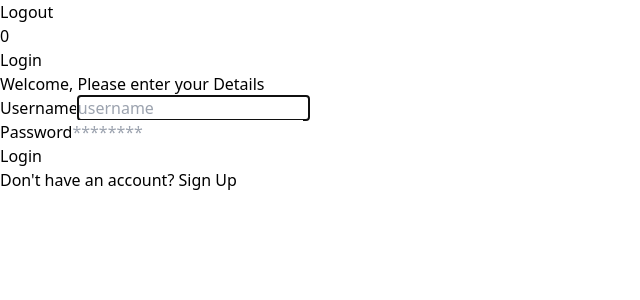
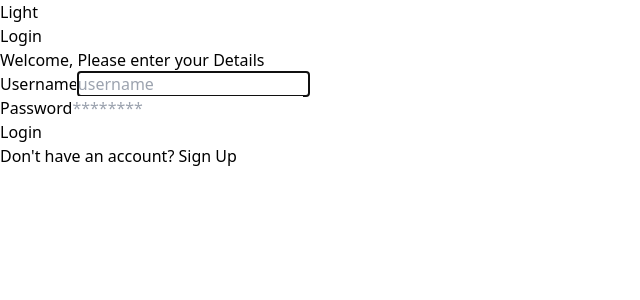
Before and after one commit to rendrabimaa/learn-react-app, a React (Vite) app: page /login in a window 1280 px wide. Shown: the top 300 px of the page, without its empty margins (0-640 px from the left). Built offline with nearby package versions, Linux system fonts and the light colour scheme; sample sign-in values are in the browser's storage.

Commit message:
implementasi context with dark mode

```diff
--- a/src/components/Fragments/TableCart.jsx
+++ b/src/components/Fragments/TableCart.jsx
@@ -1,7 +1,9 @@
-import { useState, useEffect, useRef } from "react"
+import { useState, useEffect, useRef, useContext } from "react"
 import { useSelector } from "react-redux"
+import { DarkMode } from "../../context/DarkMode"
 
 const TableCart = (props) => {
+    const {isDarkMode} = useContext(DarkMode)
     const { products } = props
     const cart = useSelector((state) => state.cart.data)
     const [totalPrice, setTotalPrice] = useState(0)
@@ -30,7 +32,7 @@
     }, [cart])
 
     return (
-        <table className="text-left text-xs table-auto border-separate border-spacing-x-5">
+        <table className={`text-left text-xs table-auto border-separate border-spacing-x-5 ${isDarkMode && "text-white"}`}>
                     <thead>
                         <tr>
                             <th>Product</th>
--- a/src/components/Layouts/AuthLayouts.jsx
+++ b/src/components/Layouts/AuthLayouts.jsx
@@ -1,12 +1,19 @@
+import { useContext } from "react"
 import { Link } from "react-router-dom"
+import { DarkMode } from "../../context/DarkMode"
 
 const AuthLayouts = (props) => {
 
   const {children, title, type} = props
+  const {isDarkMode, setIsDarkMode} = useContext(DarkMode);
+  console.log(isDarkMode)
 
   return (
-    <div className='flex justify-center min-h-screen items-center bg-white'>
+    <div className={`flex justify-center min-h-screen items-center ${isDarkMode && "bg-slate-900"}`}>
       <div className="w-full max-w-xs">
+        <button className="absolute right-2 top-2 bg-blue-600 p-2 text-white rounded" onClick={() => setIsDarkMode(!isDarkMode)}>
+          {isDarkMode ? "Light" : "Dark"}
+        </button>
           <h1 className="text-blue-600 text-3xl font-bold mb-2">
               {title}
           </h1>
--- a/src/components/Layouts/Navbar.jsx
+++ b/src/components/Layouts/Navbar.jsx
@@ -1,9 +1,11 @@
-import { useEffect, useState } from "react";
+import { useContext, useEffect, useState } from "react";
 import { useLogin } from "../../hooks/useLogin"
 import Button from "../Elements/Button"
 import { useSelector } from "react-redux";
+import { DarkMode } from "../../context/DarkMode";
 
 const Navbar = () => {
+    const {isDarkMode, setIsDarkMode} = useContext(DarkMode)
     const username = useLogin();
     const handleLogout = () => {
         localStorage.removeItem('token')
@@ -20,8 +22,11 @@
     }, [cart])
 
     return (
-        <div className="flex justify-end h-20 bg-blue-600 text-white items-center px-10 mb-20">
+        <div className="flex justify-end h-20 bg-blue-600 text-white items-center px-10">
                 {username}
+                <Button className="bg-black p-2 px-10 mx-5 text-white rounded" onClick={() => setIsDarkMode(!isDarkMode)}>
+                    {isDarkMode ? "Light" : "Dark"}
+                </Button>
                 <Button className="bg-black ml-5" onClick={handleLogout}>Logout</Button>
                 <div className="flex item-center bg-gray-800 p-2 rounded-md ml-5">
                     {totalCart}
--- /dev/null
+++ b/src/context/DarkMode.jsx
@@ -0,0 +1,16 @@
+import { createContext, useState } from "react";
+
+const DarkModeContext = createContext()
+
+const DarkModeContextProvider = ({children}) => {
+    const [isDarkMode, setIsDarkMode] = useState(true);
+
+    return (
+        <DarkModeContext.Provider value={{ isDarkMode, setIsDarkMode }}>
+            {children}
+        </DarkModeContext.Provider>
+    )
+}
+
+export const DarkMode = DarkModeContext;
+export default DarkModeContextProvider;
--- a/src/main.jsx
+++ b/src/main.jsx
@@ -1,7 +1,7 @@
 import React from 'react'
 import ReactDOM from 'react-dom/client'
 import './index.css'
-import { createBrowserRouter, RouterProvider } from 'react-router-dom'
+import { createBrowserRouter, Route, RouterProvider } from 'react-router-dom'
 import LoginPage from './pages/login.jsx'
 import RegisterPage from './pages/register.jsx'
 import ErrorPage from './pages/404'
@@ -11,6 +11,7 @@
 import { Provider } from 'react-redux'
 import store from './redux/store'
 import Navbar from './components/Layouts/Navbar'
+import DarkModeContextProvider from './context/DarkMode'
 
 const router = createBrowserRouter([
   {
@@ -44,8 +45,10 @@
 ReactDOM.createRoot(document.getElementById('root')).render(
   <React.StrictMode>
     <Provider store={store}>
-    <Navbar />
-      <RouterProvider router={router} />
+      {/* <RouterProvider router={router} /> */}
+      <DarkModeContextProvider>
+        <RouterProvider router={router} />
+      </DarkModeContextProvider>
     </Provider>
   </React.StrictMode>,
 )
--- a/src/pages/product.jsx
+++ b/src/pages/product.jsx
@@ -1,11 +1,13 @@
 import CardProduct from "../components/Fragments/CardProduct"
-import { useEffect, useState } from "react"
+import { useContext, useEffect, useState } from "react"
 import {getProducts} from "../services/product.service"
 import { useLogin } from "../hooks/useLogin"
 import TableCart from "../components/Fragments/TableCart"
 import Navbar from "../components/Layouts/Navbar"
+import { DarkMode } from "../context/DarkMode"
 
 const ProductsPage = () => {
+    const {isDarkMode, setIsDarkMode} = useContext(DarkMode)
     const [products, setProducts] = useState([])
     useLogin()
 
@@ -18,7 +20,8 @@
 
     return (
         <>
-            <div className="flex justify-center py-5">
+            <Navbar />
+            <div className={`flex justify-center py-5 ${isDarkMode && "bg-slate-900"}`}>
                 <div className="w-4/6 flex flex-wrap">
                     {products.length > 0 && products.map((product) => (
                         <CardProduct key={product.id}>
```
